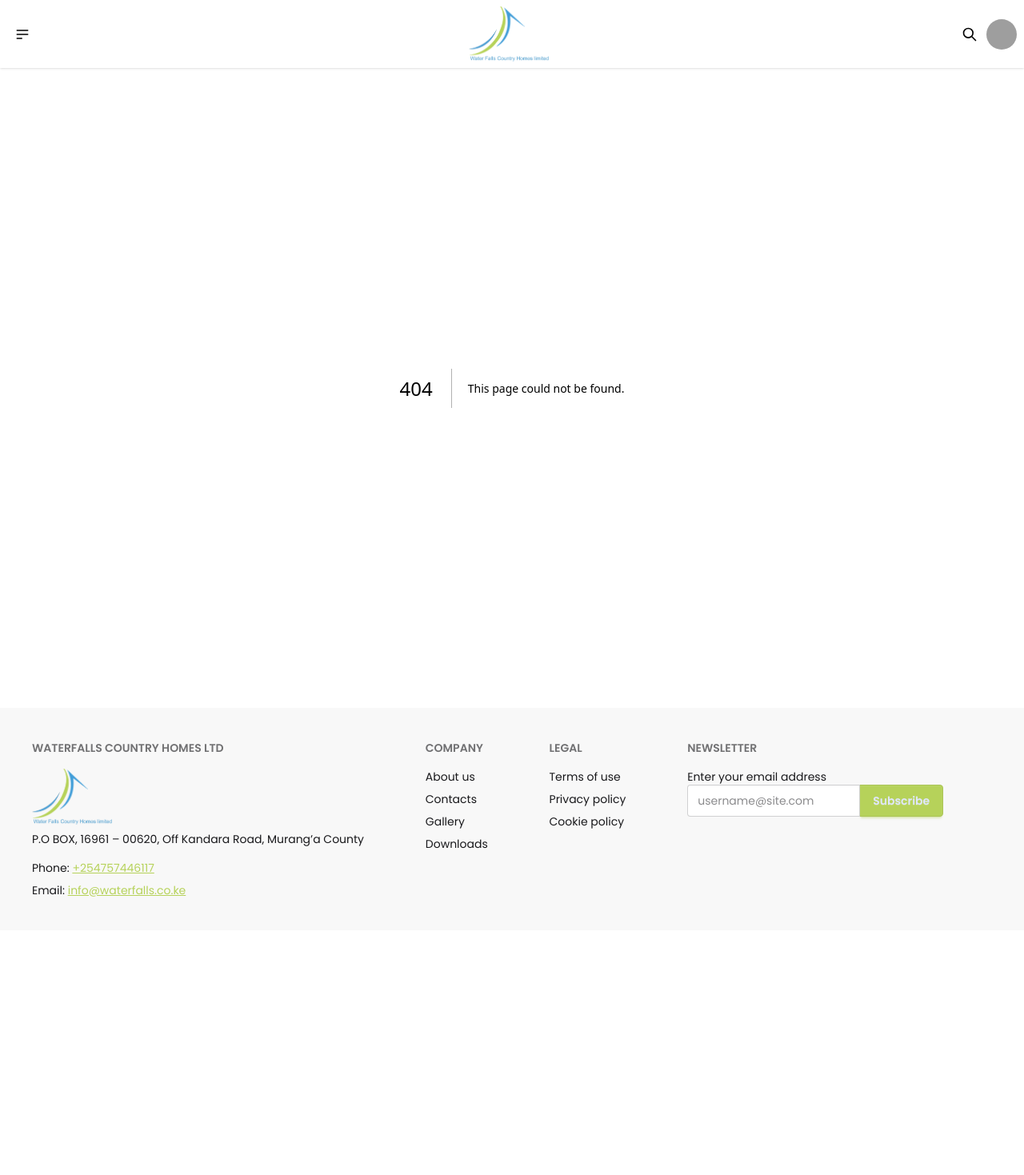
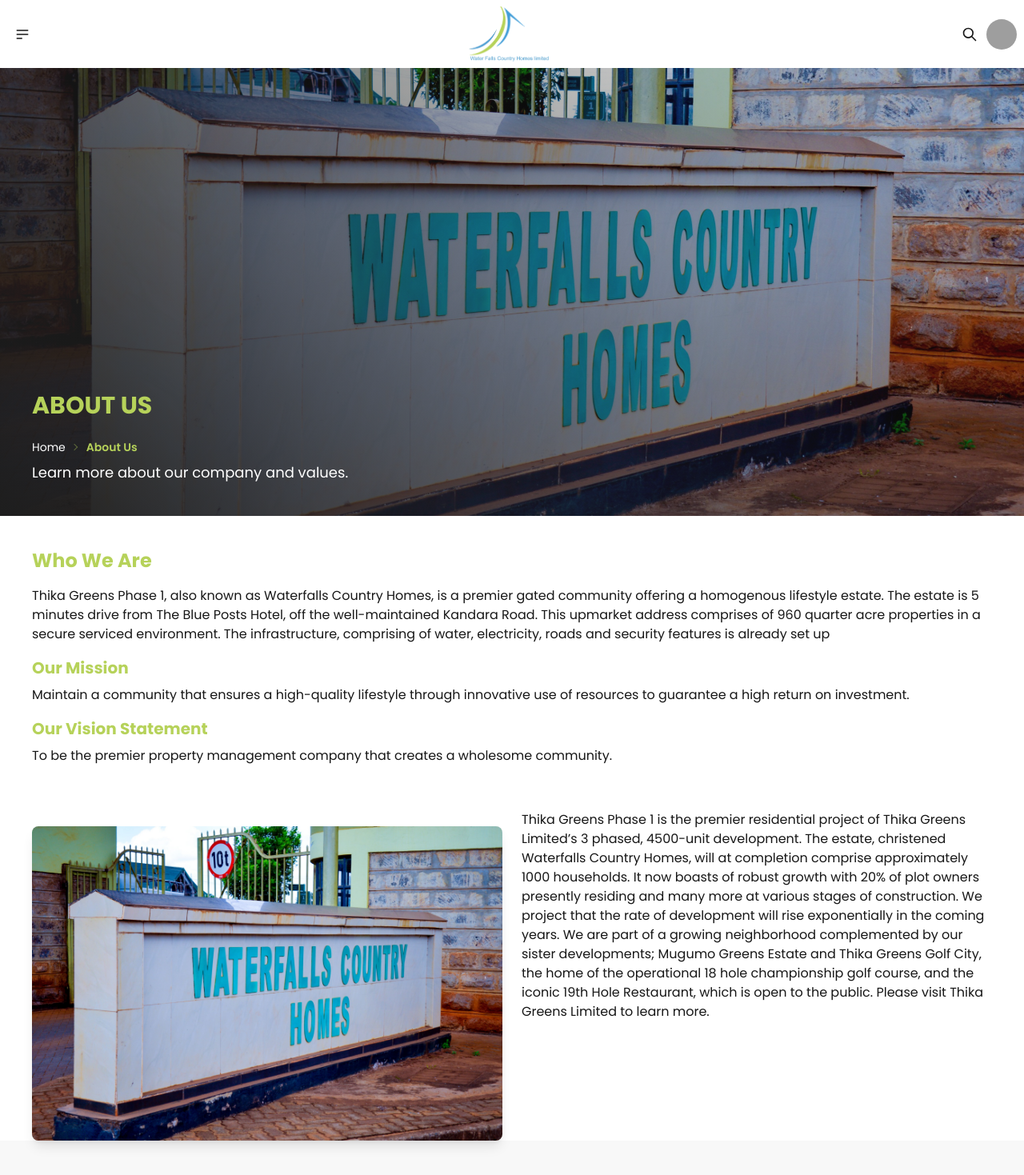
Before and after one commit to matthewkuria/waterfalls, a Next.js app: page /about-us in a window 1280 px wide. Before the commit this address had no page. Shown: the top 1469 px of the page at 80% size. Before the commit the page ends 1163 px from the top, so only its background shows below. Built offline with nearby package versions, Linux system fonts and the light colour scheme; grey boxes are pictures that could not be loaded.

Commit message:
Add the about page

```diff
--- /dev/null
+++ b/app/about-us/page.tsx
@@ -0,0 +1,52 @@
+import Link from 'next/link';
+import Image from 'next/image';
+import React from 'react'
+
+const page = () => {
+  return (
+    // Main section for the About Us page
+      <main className="">
+            <section className="about-banner text-white h-[70vh] flex items-end justify-start bg-cover bg-center relative">
+                    <div className="flex flex-col text-left p-10">
+                    <h1 className="text-3xl font-bold mb-4 uppercase text-primary">About Us</h1>
+                    <div className="breadcrumbs text-sm">
+                        <ul>
+                         <li className=""><Link href="/">Home</Link></li>
+                            <li className='text-primary font-semibold'>About Us</li>
+                        </ul>
+                    </div>
+                    <p className="text-lg">Learn more about our company and values.</p>
+              </div>
+          </section>
+          <section className="">
+            <div className="p-10">
+                <h2 className="text-2xl font-bold mb-4 title">Who We Are</h2>
+                <p className="mb-4">Thika Greens Phase 1, also known as Waterfalls Country Homes, is a premier gated community offering a homogenous lifestyle estate. The estate is 5 minutes drive from The Blue Posts Hotel, off the well-maintained Kandara Road. This upmarket address comprises of 960 quarter acre properties in a secure serviced environment. The infrastructure, comprising of water, electricity, roads and security features is already set up</p>
+                <h3 className="text-xl font-semibold mb-2 title">Our Mission</h3>
+                  <p className='mb-4'>Maintain a community that ensures a high-quality lifestyle through innovative use of resources to guarantee a high return on investment.</p>
+                <h3 className="text-xl font-semibold mb-2 title">Our Vision Statement</h3>
+                  <p className='mb-4'>To be the premier property management company that creates a wholesome community.</p>
+              </div>
+              <aside className='grid grid-cols-1 md:grid-cols-2 gap-6 px-10'>
+                  <div className="">
+                  <Image
+                    src="/images/about-banner.jpg"
+                    alt="About Us Image"
+                    width={800}
+                    height={600}
+                    className="w-full h-auto object-cover mt-5 rounded-lg shadow-lg"
+                  />
+              </div>
+                  <div className="">
+                  <p className="">
+                      Thika Greens Phase 1 is the premier residential project of Thika Greens Limited’s 3 phased, 4500-unit development. The estate, christened Waterfalls Country Homes, will at completion comprise approximately 1000 households. It now boasts of robust growth with 20% of plot owners presently residing and many more at various stages of construction. We project that the rate of development will rise exponentially in the coming years. We are part of a growing neighborhood complemented by our sister developments; Mugumo Greens Estate and Thika Greens Golf City, the home of the operational 18 hole championship golf course, and the iconic 19th Hole Restaurant, which is open to the public. Please visit Thika Greens Limited to learn more.
+                  </p>
+              </div>
+
+              </aside>
+          </section>
+    </main>
+  )
+}
+
+export default page
--- /dev/null
+++ b/app/amenities/page.tsx
@@ -0,0 +1,23 @@
+import Link from 'next/link'
+import React from 'react'
+
+const page = () => {
+  return (
+      <main className="">
+          <section className="amenities-banner text-white h-[70vh] flex items-end justify-start bg-cover bg-center relative">
+                <div className="flex flex-col text-left p-10">
+                <h1 className="text-3xl font-bold mb-4 uppercase text-primary">Our amenities</h1>
+                <div className="breadcrumbs text-sm">
+                    <ul>
+                       <li className=""><Link href="/">Home</Link></li>
+                        <li className='text-primary font-semibold'>Amenities</li>
+                    </ul>
+                </div>
+                <p className="text-lg">Explore our amenities.</p>
+              </div>
+      </section>
+    </main>
+  )
+}
+
+export default page
--- a/app/globals.css
+++ b/app/globals.css
@@ -133,3 +133,17 @@
   background-size: cover;
   backdrop-filter: blur(10px);
 }
+.amenities-banner{
+  background: linear-gradient(45deg, rgba(30, 30, 30, 1), transparent), url('../public/images/gallery-1.jpg') no-repeat center center fixed;
+  background-size: cover;
+  backdrop-filter: blur(10px);
+}
+.about-banner {
+  background: linear-gradient(45deg, rgba(30, 30, 30, 1), transparent), url('../public/images/about-banner.jpg') no-repeat center center fixed;
+  background-size: cover;
+  backdrop-filter: blur(10px);
+}
+.title {
+  font-weight: bold;
+  color: var(--color-primary);
+}
```
Also changed, not shown: public/images/about-banner.jpg (added).
